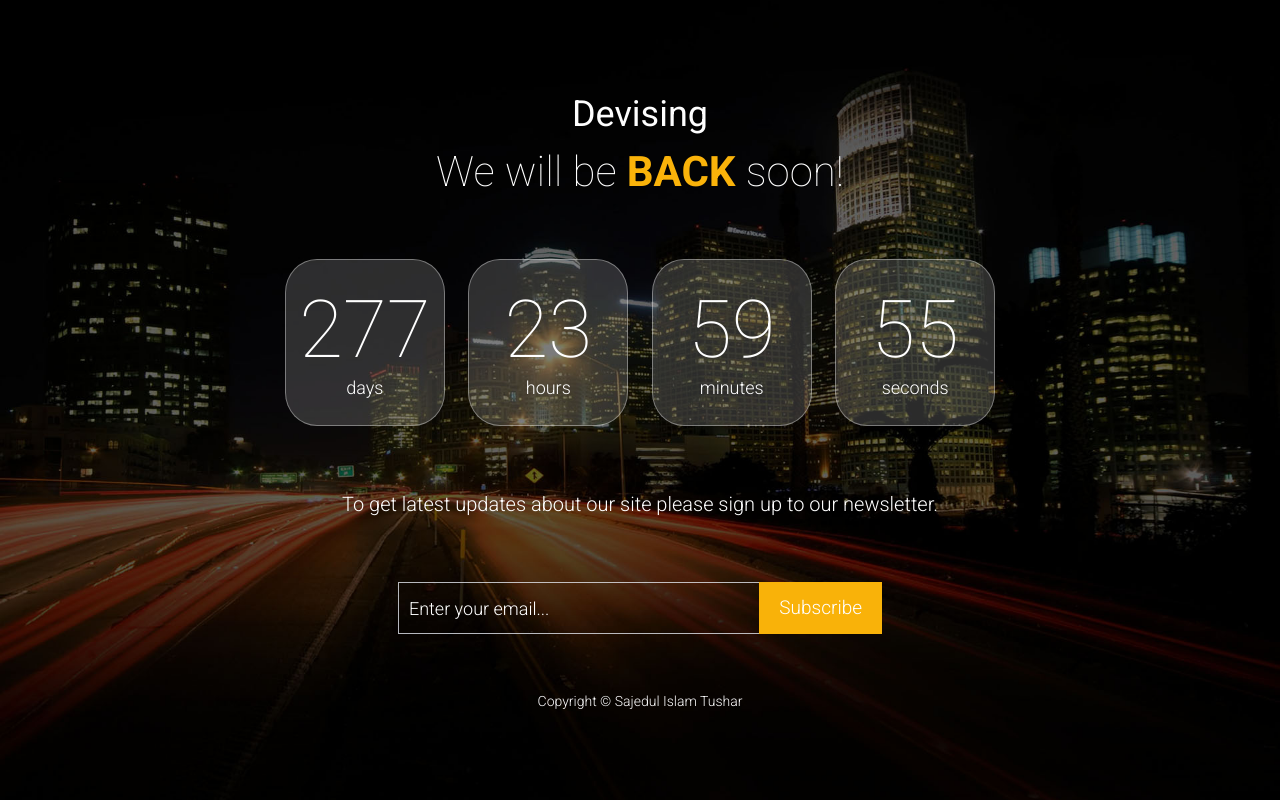
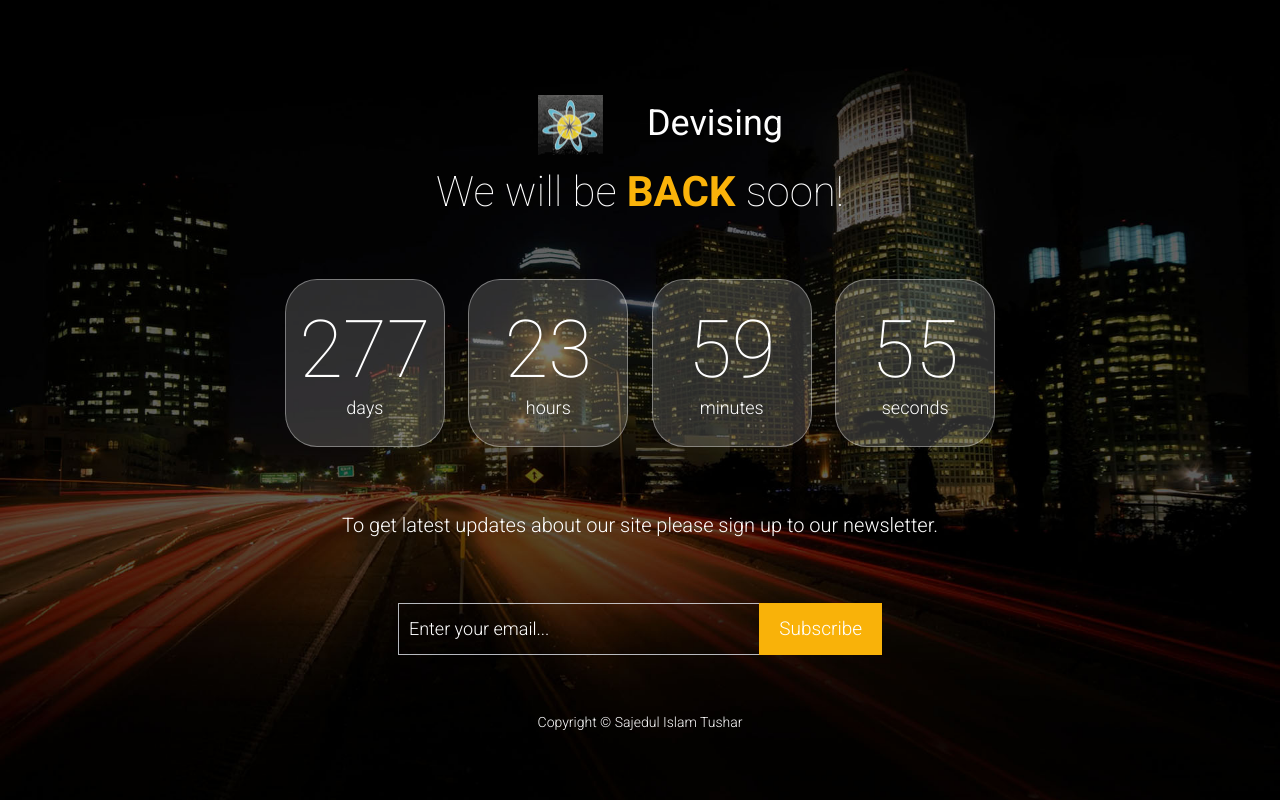
Before and after one commit to devising/devising.github.io, a plain HTML site: page index.html in a window 1280 px wide. Drawn offline with Linux system fonts and the light colour scheme.

Commit message:
Update index.html

```diff
--- a/index.html
+++ b/index.html
@@ -36,7 +36,7 @@
                         <div class="col-sm-12">
 
                         		<h1>
-                        		 	<a href="">Devising</a>
+                        		 	<a href="https://devising.github.io/"><img src="/assets/img/logo.png" height="60" width="150" />Devising</a>
                         		</h1>
 
                             <h2 class="wow fadeInDown">We will be <strong>BACK</strong> soon!</h2>
```
